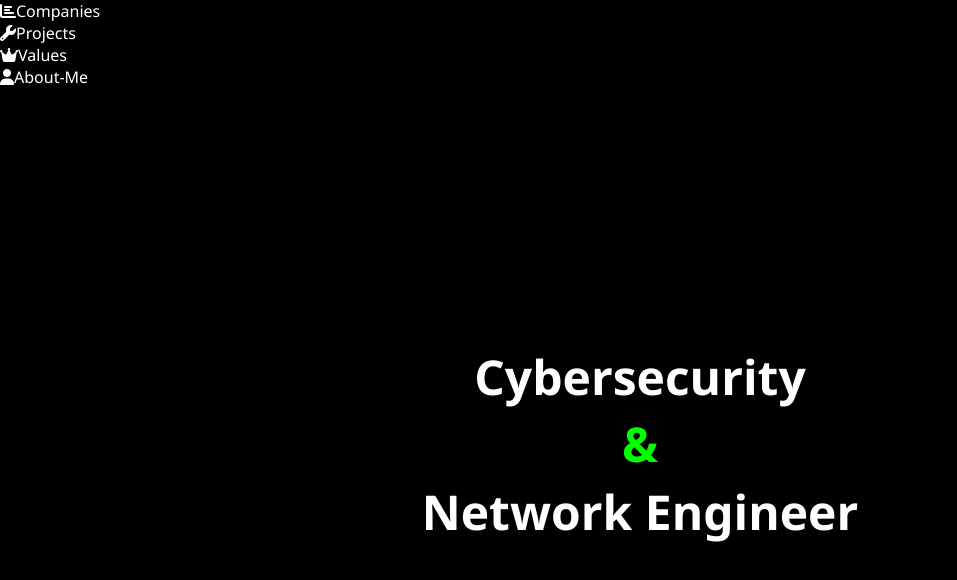
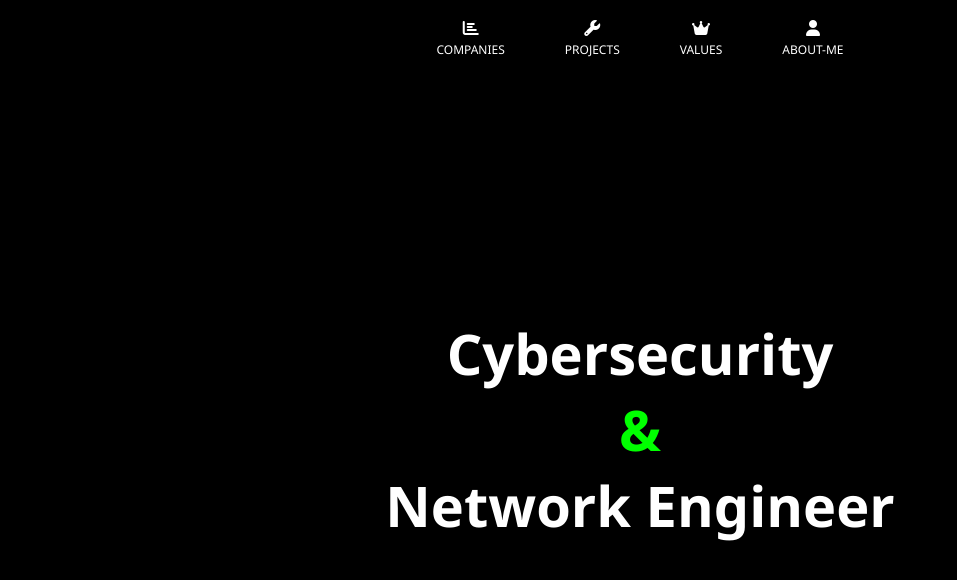
Before and after one commit to clement-dlms/clement, a plain HTML site: page index.html in a window 1280 px wide. Shown: the whole page, without its empty margins (0-957 px from the left). Drawn offline with Linux system fonts and the light colour scheme.

Commit message:
Update style.css

```diff
--- a/style.css
+++ b/style.css
@@ -1,4 +1,4 @@
-/* Reset minimal */
+/* Reset */
 * {
   margin: 0;
   padding: 0;
@@ -7,57 +7,62 @@
 
 body {
   background-color: #000;
+  font-family: 'Segoe UI', Tahoma, Geneva, Verdana, sans-serif;
   color: white;
-  font-family: 'Segoe UI', Tahoma, Geneva, Verdana, sans-serif;
   height: 100vh;
   display: flex;
   flex-direction: column;
 }
 
 /* Navigation */
-.navbar {
-  padding: 20px;
-  text-align: center;
+header {
+  padding-top: 20px;
 }
 
-.navbar ul {
-  list-style: none;
+nav {
   display: flex;
   justify-content: center;
-  gap: 40px;
-  flex-wrap: wrap;
 }
 
-.navbar li {
-  color: white;
-  font-size: 0.9rem;
+.nav-links {
   display: flex;
+  list-style: none;
+  gap: 60px;
   align-items: center;
-  gap: 8px;
+  font-size: 0.75rem;
+  text-transform: uppercase;
 }
 
-.navbar a {
-  text-decoration: none;
+.nav-links li {
+  display: flex;
+  flex-direction: column;
+  align-items: center;
   color: white;
+  cursor: pointer;
   transition: color 0.3s ease;
 }
 
-.navbar a:hover {
+.nav-links li:hover {
   color: #00ff00;
+}
+
+.nav-links i {
+  font-size: 1rem;
+  margin-bottom: 5px;
 }
 
 /* Hero Section */
 .hero {
   flex: 1;
   display: flex;
+  justify-content: center;
   align-items: center;
-  justify-content: center;
   text-align: center;
 }
 
-.hero h1 {
-  font-size: 3rem;
-  line-height: 1.4;
+.hero h1 div {
+  font-size: 3.5rem;
+  font-weight: bold;
 }
 
 .hero .green {
```
